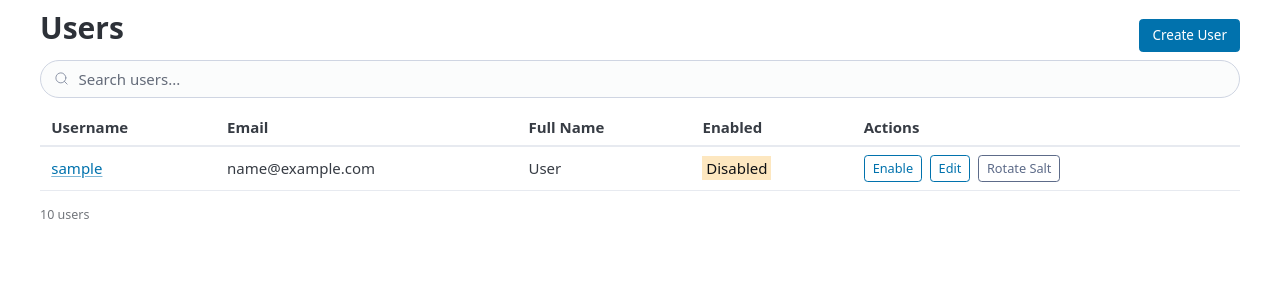
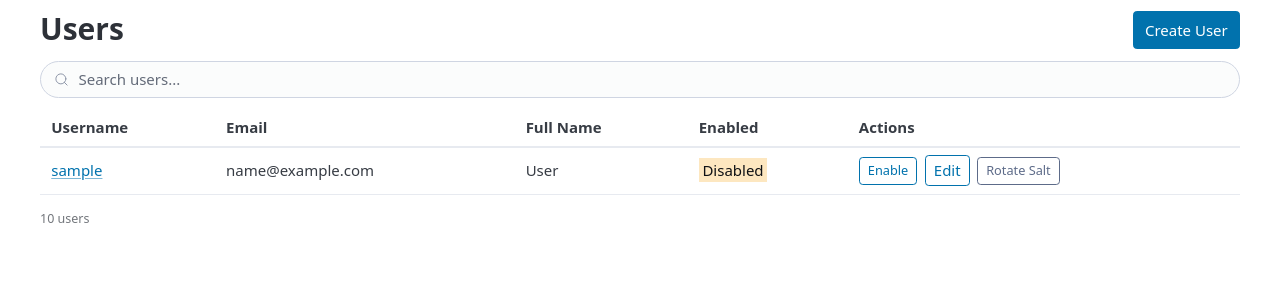
Before and after one commit to technobok/gatekeeper, a Flask app: template src/gatekeeper/templates/admin/users.html in a window 1280 px wide. Shown: the part 87-387 px from the top of the page. Run offline with Flask 3, Linux system fonts and the light colour scheme; the template is opened without the code that fills it: most values are stand-ins (such as "Sample title", 1, 10 or a date in 2020).

Commit message:
Replace anchor tags styled as buttons with actual button elements
Convert all <a role="button"> to <button type="button"> across admin
templates: users list, system dashboard, groups list, user row actions,
user/group forms (cancel), user groups (back), and pagination controls.

```diff
--- a/src/gatekeeper/templates/admin/group_form.html
+++ b/src/gatekeeper/templates/admin/group_form.html
@@ -20,7 +20,7 @@
 
     <div style="display: flex; gap: 0.5rem;">
         <button type="submit">{{ "Save" if group else "Create" }}</button>
-        <a href="{{ url_for('admin_groups.list_groups') }}" role="button" class="outline secondary">Cancel</a>
+        <button type="button" class="outline secondary" onclick="location.href='{{ url_for('admin_groups.list_groups') }}'">Cancel</button>
     </div>
 </form>
 {% endblock %}
--- a/src/gatekeeper/templates/admin/groups.html
+++ b/src/gatekeeper/templates/admin/groups.html
@@ -4,7 +4,7 @@
 {% block content %}
 <div style="display: flex; justify-content: space-between; align-items: center;">
     <h1>Groups</h1>
-    <a href="{{ url_for('admin_groups.create_form') }}" role="button">Create Group</a>
+    <button type="button" onclick="location.href='{{ url_for('admin_groups.create_form') }}'">Create Group</button>
 </div>
 
 <div id="groups-table">
--- a/src/gatekeeper/templates/admin/system.html
+++ b/src/gatekeeper/templates/admin/system.html
@@ -27,8 +27,8 @@
             Rotate App Salt
         </button>
     </form>
-    <a href="{{ url_for('admin_system.backup') }}" role="button" class="outline">Download Backup</a>
-    <a href="{{ url_for('admin_system.audit_log') }}" role="button" class="outline">View Audit Log</a>
+    <button type="button" class="outline" onclick="location.href='{{ url_for('admin_system.backup') }}'">Download Backup</button>
+    <button type="button" class="outline" onclick="location.href='{{ url_for('admin_system.audit_log') }}'">View Audit Log</button>
 </div>
 
 <h2>Recent Activity</h2>
--- a/src/gatekeeper/templates/admin/user_form.html
+++ b/src/gatekeeper/templates/admin/user_form.html
@@ -38,7 +38,7 @@
 
     <div style="display: flex; gap: 1rem; align-items: center;">
         <button type="submit">{{ "Save" if user else "Create" }}</button>
-        <a href="{{ url_for('admin_users.list_users') }}" role="button" class="outline secondary">Cancel</a>
+        <button type="button" class="outline secondary" onclick="location.href='{{ url_for('admin_users.list_users') }}'">Cancel</button>
     </div>
 </form>
 
--- a/src/gatekeeper/templates/admin/user_groups.html
+++ b/src/gatekeeper/templates/admin/user_groups.html
@@ -23,5 +23,5 @@
 <p>No group memberships.</p>
 {% endif %}
 
-<a href="{{ url_for('admin_users.list_users') }}" role="button" class="outline secondary">Back to Users</a>
+<button type="button" class="outline secondary" onclick="location.href='{{ url_for('admin_users.list_users') }}'">Back to Users</button>
 {% endblock %}
--- a/src/gatekeeper/templates/admin/user_row.html
+++ b/src/gatekeeper/templates/admin/user_row.html
@@ -17,8 +17,8 @@
                     hx-swap="outerHTML">
                 {{ "Disable" if user.enabled else "Enable" }}
             </button>
-            <a href="{{ url_for('admin_users.edit_form', username=user.username) }}"
-               role="button" class="outline" style="padding: 4px 8px; margin: 0;">Edit</a>
+            <button type="button" class="outline" style="padding: 4px 8px; margin: 0;"
+                    onclick="location.href='{{ url_for('admin_users.edit_form', username=user.username) }}'">Edit</button>
             <button class="outline secondary" style="padding: 4px 8px; margin: 0;"
                     hx-post="{{ url_for('admin_users.rotate_salt', username=user.username) }}"
                     hx-confirm="Rotate login salt for '{{ user.username }}'? This will invalidate all their active sessions.">
--- a/src/gatekeeper/templates/admin/users.html
+++ b/src/gatekeeper/templates/admin/users.html
@@ -4,7 +4,7 @@
 {% block content %}
 <div style="display: flex; justify-content: space-between; align-items: center;">
     <h1>Users</h1>
-    <a href="{{ url_for('admin_users.create_form') }}" role="button">Create User</a>
+    <button type="button" onclick="location.href='{{ url_for('admin_users.create_form') }}'">Create User</button>
 </div>
 
 <form role="search">
--- a/src/gatekeeper/templates/admin/users_table.html
+++ b/src/gatekeeper/templates/admin/users_table.html
@@ -36,17 +36,17 @@
 <nav style="display: flex; justify-content: space-between; align-items: center;">
     <div>
         {% if page > 1 %}
-        <a href="#" role="button" class="outline secondary"
+        <button type="button" class="outline secondary"
            hx-get="{{ url_for('admin_users.list_users', page=page - 1, sort=sort, order=order, search=search, per_page=per_page) }}"
-           hx-target="#users-table">&laquo; Previous</a>
+           hx-target="#users-table">&laquo; Previous</button>
         {% endif %}
     </div>
     <small>Page {{ page }} of {{ total_pages }} ({{ total }} users)</small>
     <div>
         {% if page < total_pages %}
-        <a href="#" role="button" class="outline secondary"
+        <button type="button" class="outline secondary"
            hx-get="{{ url_for('admin_users.list_users', page=page + 1, sort=sort, order=order, search=search, per_page=per_page) }}"
-           hx-target="#users-table">Next &raquo;</a>
+           hx-target="#users-table">Next &raquo;</button>
         {% endif %}
     </div>
 </nav>
```
